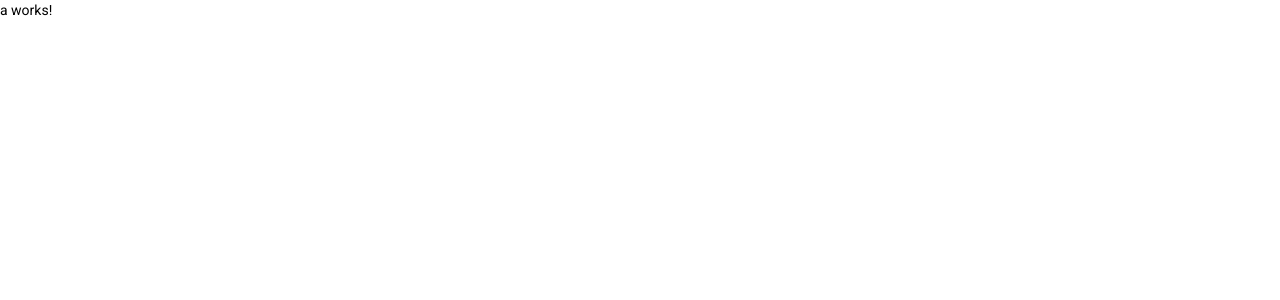
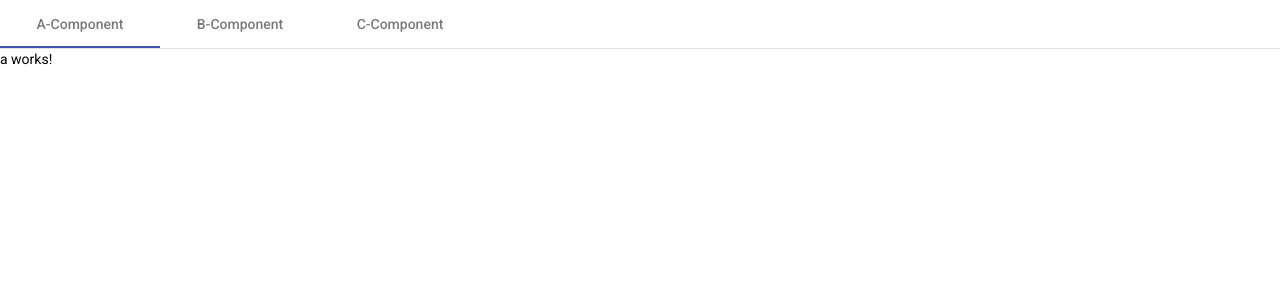
Before and after one commit to Farbfetzen/Angular-Sandbox, an Angular app: page /a in a window 1280 px wide. Shown: the top 300 px of the page. Built offline with nearby package versions, Linux system fonts and the light colour scheme.

Commit message:
Basic tab bar with router links

```diff
--- a/src/app/app.component.html
+++ b/src/app/app.component.html
@@ -1 +1,13 @@
-<router-outlet></router-outlet>
+<nav mat-tab-nav-bar [tabPanel]="tabPanel">
+  <a
+    mat-tab-link
+    *ngFor="let tab of navTabs"
+    (click)="activeTab = tab"
+    [active]="activeTab == tab"
+    [routerLink]="tab.link"
+    >{{ tab.label }}</a
+  >
+</nav>
+<mat-tab-nav-panel #tabPanel>
+  <router-outlet></router-outlet>
+</mat-tab-nav-panel>
--- a/src/app/app.component.ts
+++ b/src/app/app.component.ts
@@ -7,4 +7,21 @@ import { Component } from '@angular/core';
 })
 export class AppComponent {
   title = 'Angular-Sandbox';
+  navTabs = [
+    {
+      link: 'a',
+      label: 'A-Component',
+    },
+    {
+      link: 'b',
+      label: 'B-Component',
+    },
+    {
+      link: 'c',
+      label: 'C-Component',
+    },
+  ];
+  // Sorgt dafür, dass der falsche Tab gehighlighted wird, wenn man per URL eine andere Komponente ansteuert.
+  // Muss irgendwie an den aktuellen Pfad kommen.
+  activeTab = this.navTabs[0];
 }
```
Also changed, not shown: src/app/app.module.ts (+7 -1 lines).
